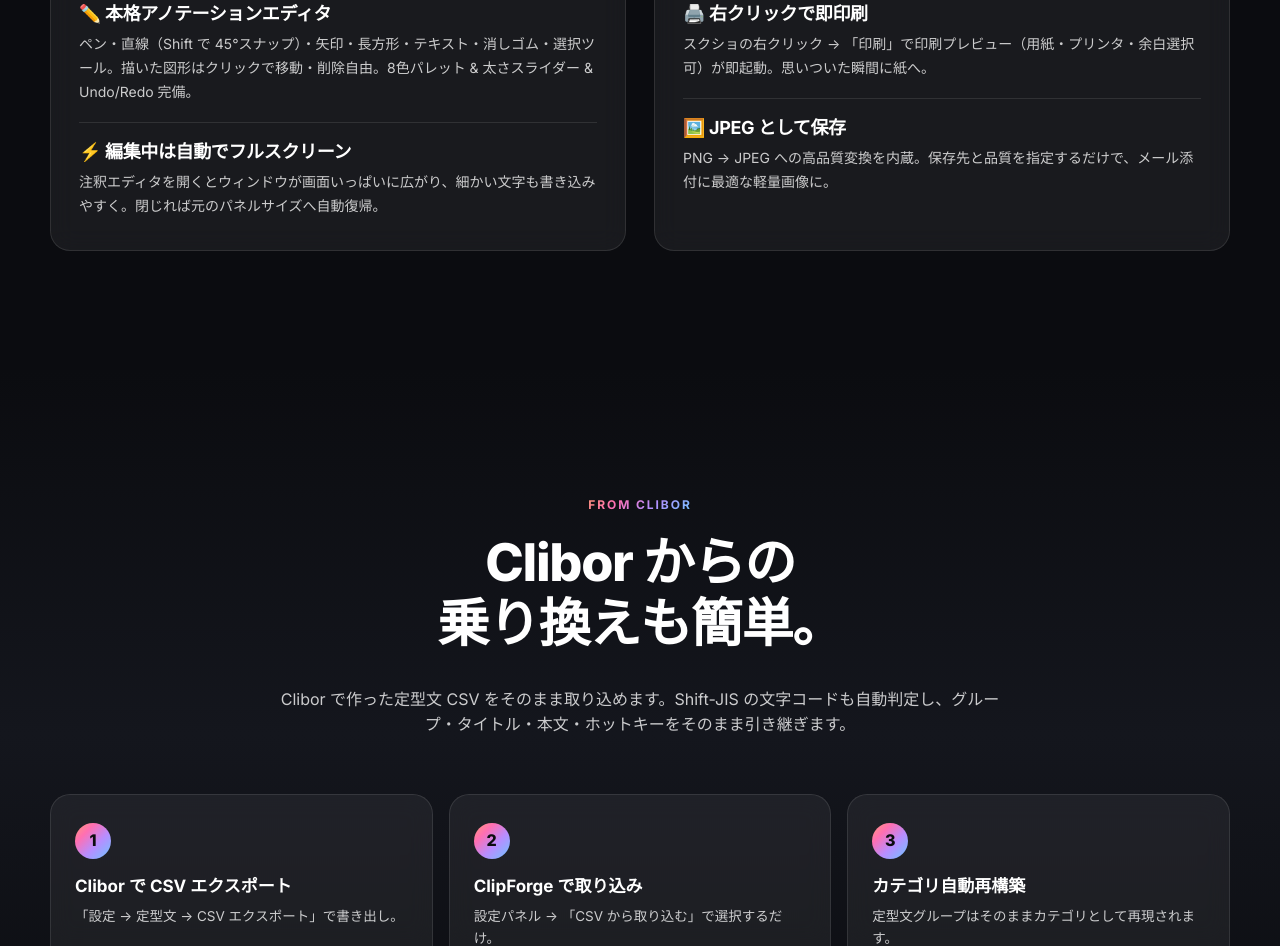
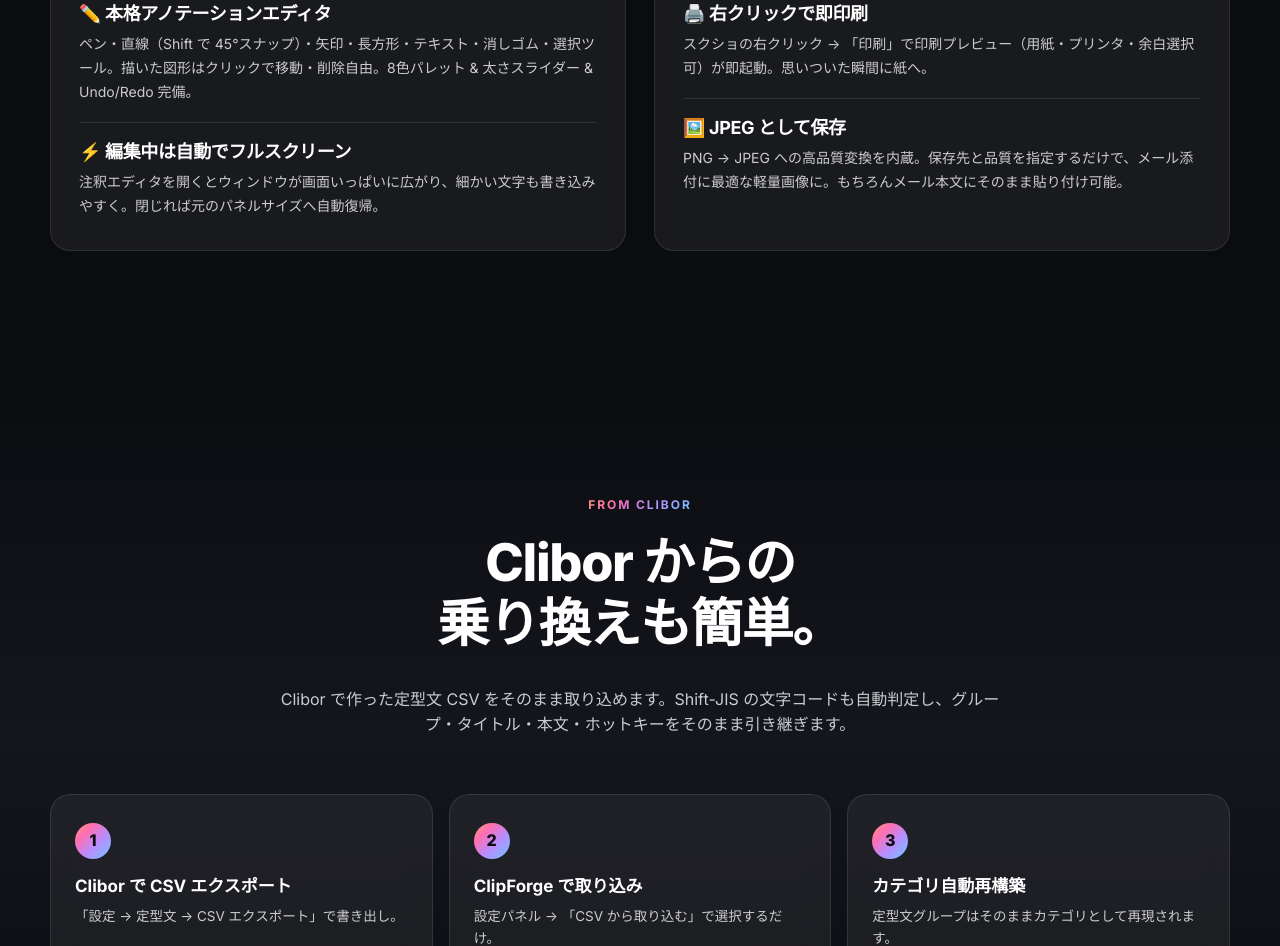
Before and after one commit to nkhtnkht-ops/clipforge, a plain HTML site: page index.html in a window 1280 px wide. Shown: the part 3315-4261 px from the top of the page. Drawn offline with Linux system fonts and the light colour scheme.

Commit message:
copy: JPEG 説明に「メール本文へ直接貼付可」を追記

```diff
--- a/index.html
+++ b/index.html
@@ -135,7 +135,7 @@
           <div class="feature-subgroup">
             <h3>🖼️ JPEG として保存</h3>
             <p>
-              PNG → JPEG への高品質変換を内蔵。保存先と品質を指定するだけで、メール添付に最適な軽量画像に。
+              PNG → JPEG への高品質変換を内蔵。保存先と品質を指定するだけで、メール添付に最適な軽量画像に。もちろんメール本文にそのまま貼り付け可能。
             </p>
           </div>
         </article>
```
